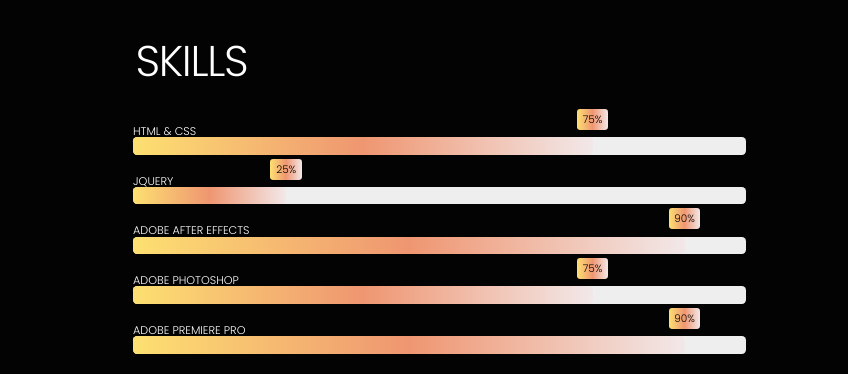
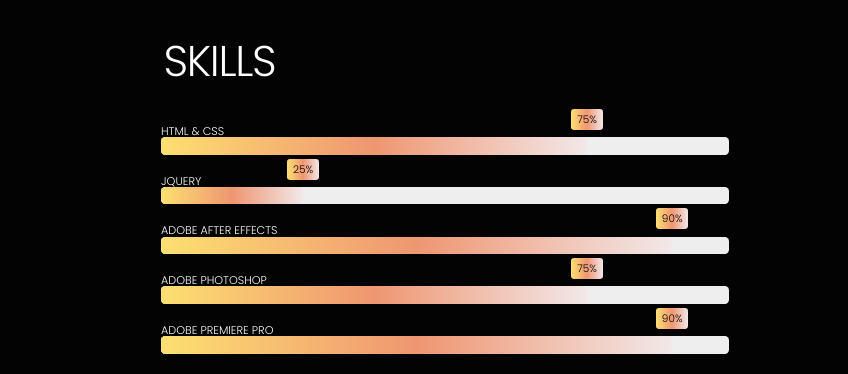
Before and after one commit to jamesdulinayan/James-Dulinayan, a plain HTML site: page pages/about.html in a window 1280 px wide. Shown: the part 428-802 px from the top of the page, 0-848 px from the left. Drawn offline with nearby package versions, Linux system fonts and the light colour scheme; grey boxes are pictures that could not be loaded.

Commit message:
Update style.css

```diff
--- a/css/style.css
+++ b/css/style.css
@@ -1211,7 +1211,7 @@ hr{
 
 
 .scontainer {
-  margin: 1em -2em;
+  margin: 1em 0em;
 }
 
 .title-skills {
```
